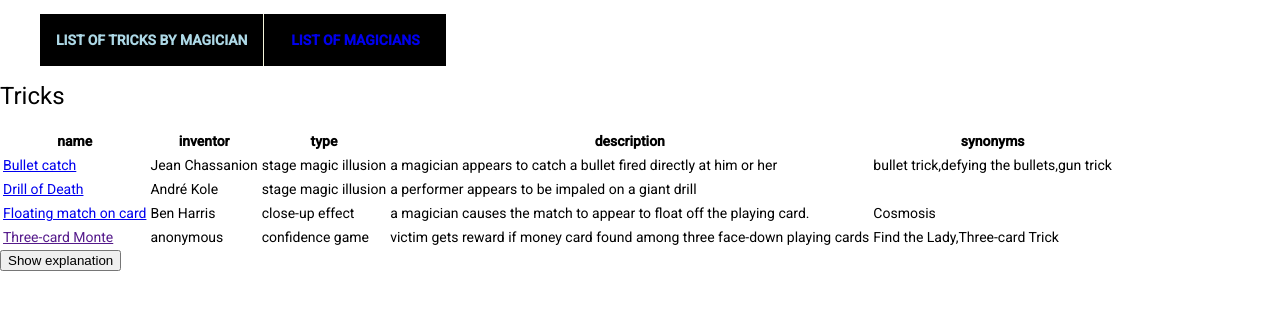
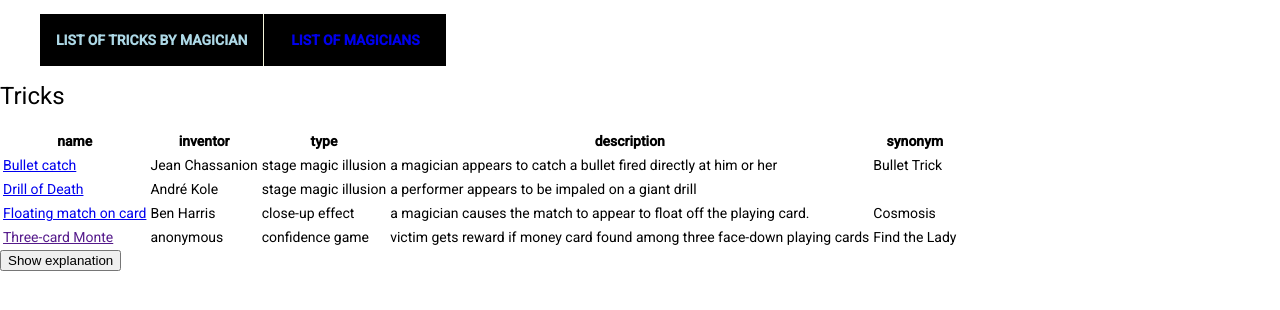
Before and after one commit to IsaacVerm/mad-trick-explainer, an Angular app in the folder mte/: page /trick-list in a window 1280 px wide. Shown: the top 310 px of the page. Built offline with nearby package versions, Linux system fonts and the light colour scheme.

Commit message:
display only 1 synonym in the trick-list with sliceOperator

```diff
--- a/mte/src/app/trick-list/trick-list.component.html
+++ b/mte/src/app/trick-list/trick-list.component.html
@@ -6,14 +6,14 @@
     <th>inventor</th>
     <th>type</th>
     <th>description</th>
-    <th>synonyms</th>
+    <th>synonym</th>
   </tr>
   <tr *ngFor="let trick of tricks">
     <td><a data-cy="trick-list_trick_link" (click)="showWarningLeaveSite()" [href]="trick.link">{{ trick.name }}</a></td>
     <td>{{ trick.inventor }}</td>
     <td>{{ trick.type }}</td>
     <td>{{ trick.description }}</td>
-    <td>{{ trick.synonyms }}</td>
+    <td>{{ trick.synonyms | slice:0:1 }}</td>
   </tr>
 </table>
 
--- a/mte/src/app/tricks.ts
+++ b/mte/src/app/tricks.ts
@@ -5,7 +5,7 @@ export const tricks = [
            type: 'stage magic illusion',
            description:
              'a magician appears to catch a bullet fired directly at him or her ',
-           synonyms: ['bullet trick', 'defying the bullets', 'gun trick'],
+           synonyms: ['Bullet Trick', 'Defying the Bullets', 'Gun Trick'],
            link: 'https://en.wikipedia.org/wiki/Bullet_catch',
          },
          {
```
Also changed, not shown: 1 other file (tests, documents, lock files or other folders).
